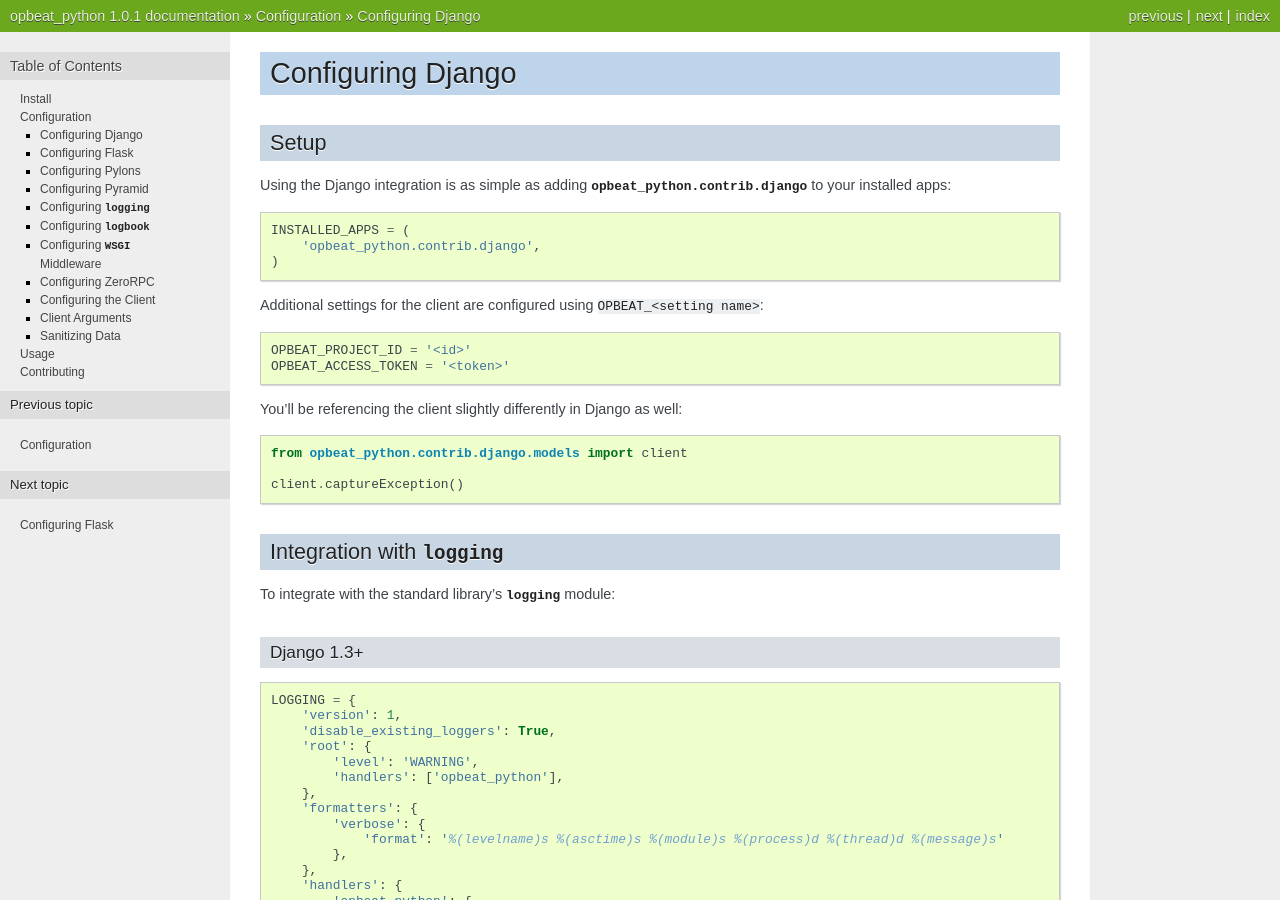
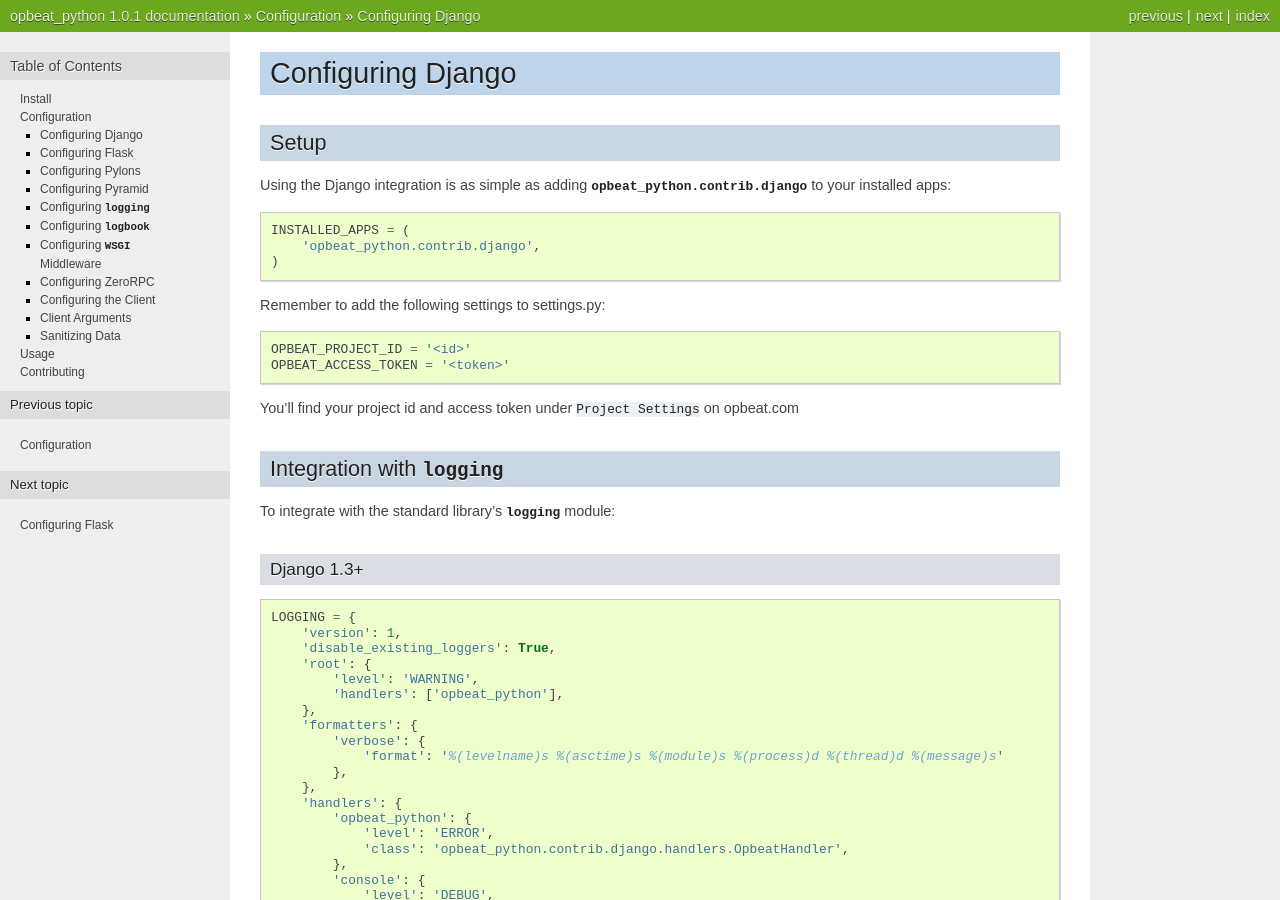
Before and after one commit to JohnFredok/apm-agent-python, a Sphinx documentation site: the page built from docs/config/django.rst, in a window 1280 px wide and 900 px high. Built offline with Sphinx 7.4.7, drawn with Linux system fonts in a browser that asks for light colours.

Commit message:
Slighly changed the wording on how to get started with django.

```diff
--- a/docs/config/django.rst
+++ b/docs/config/django.rst
@@ -10,16 +10,18 @@
             'opbeat_python.contrib.django',
         )
 
-Additional settings for the client are configured using ``OPBEAT_<setting name>``::
+Remember to add the following settings to settings.py::
 
     OPBEAT_PROJECT_ID = '<id>'
     OPBEAT_ACCESS_TOKEN = '<token>'
 
-You'll be referencing the client slightly differently in Django as well::
+You'll find your project id and access token under ``Project Settings`` on opbeat.com
 
-    from opbeat_python.contrib.django.models import client
+.. You'll be referencing the client slightly differently in Django as well::
 
-    client.captureException()
+..     from opbeat_python.contrib.django.models import client
+
+..     client.captureException()
 
 
 Integration with :mod:`logging`
```
